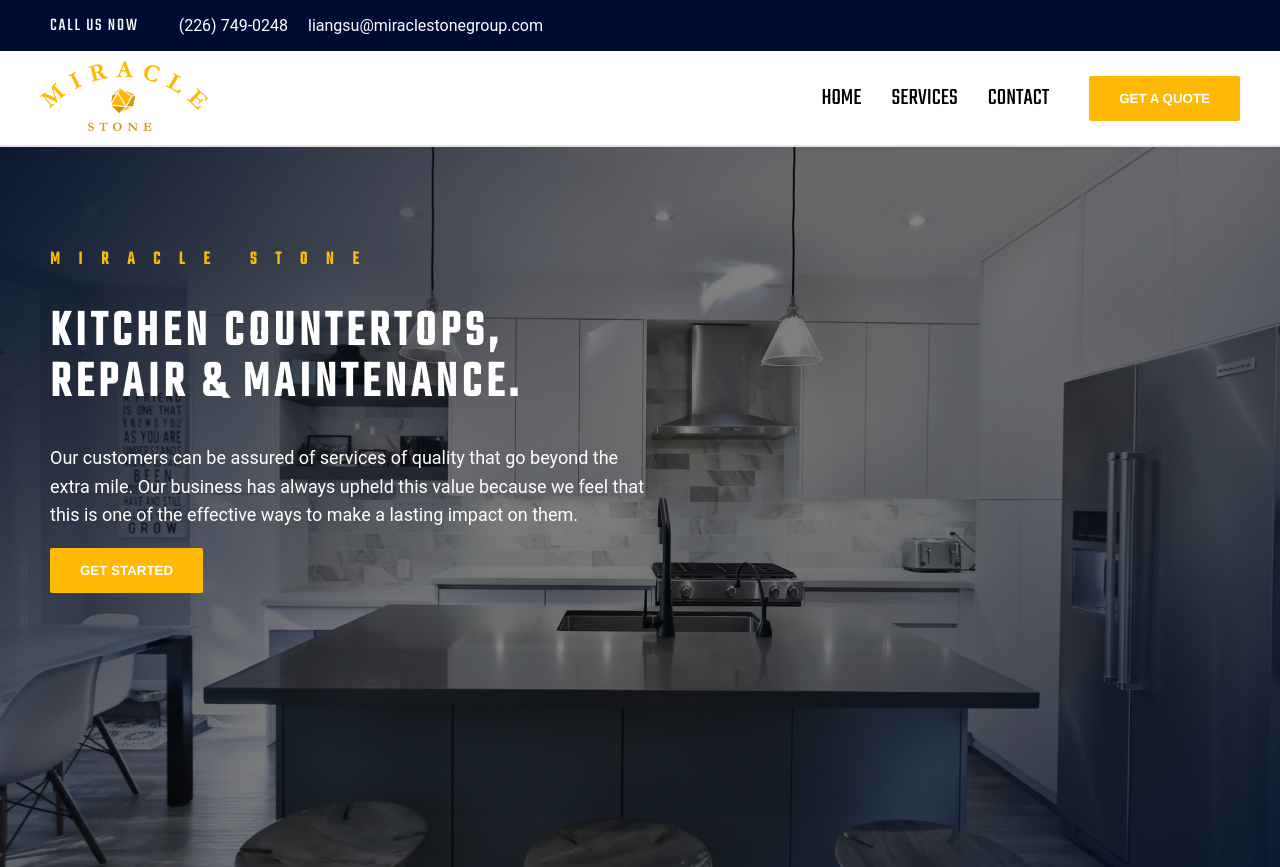
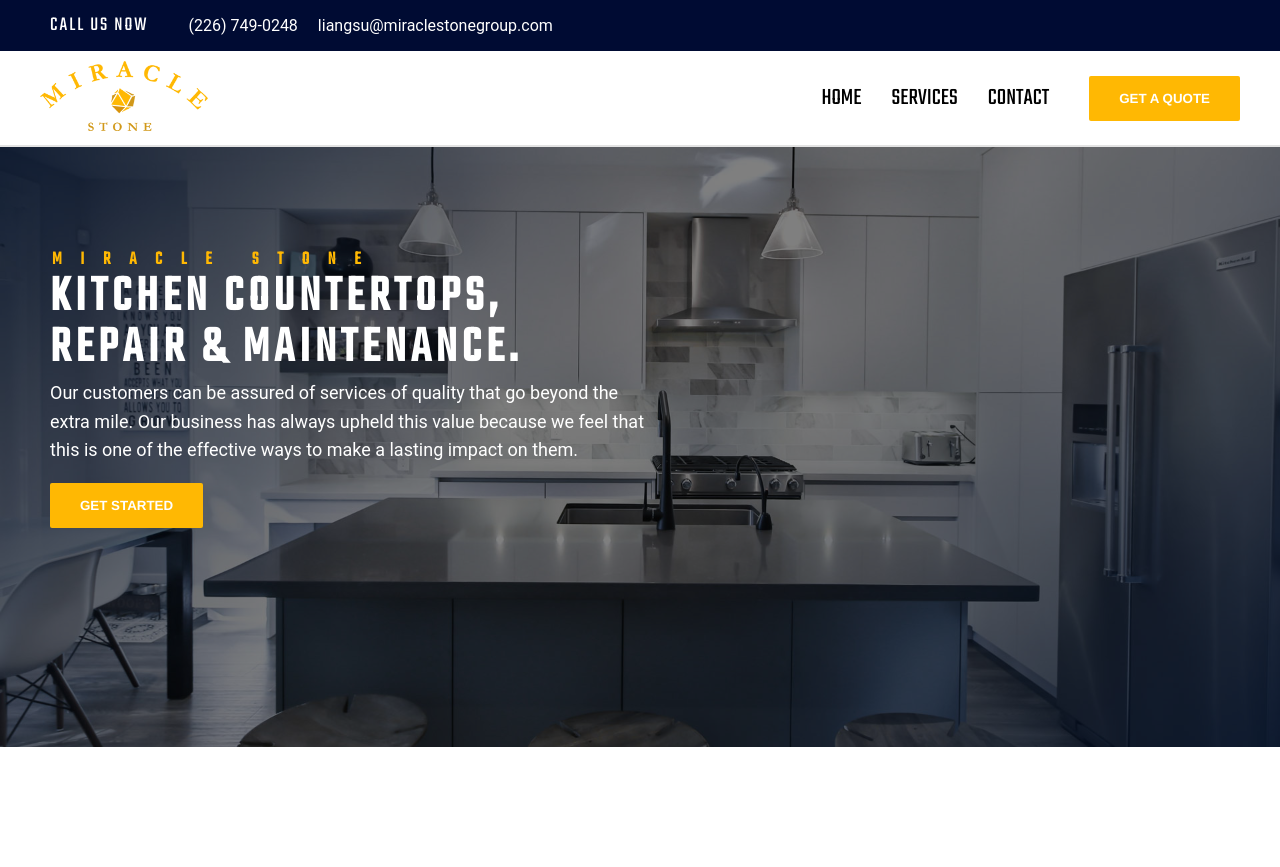
Before and after one commit to ksramos02/miraclestonegroup, a plain HTML site: page index.html in a window 1280 px wide. After the commit the page ends 800 px from the top, so only its background shows below. Drawn offline with Linux system fonts and the light colour scheme.

Commit message:
adjust hero section

```diff
--- a/assets/style.css
+++ b/assets/style.css
@@ -33,7 +33,7 @@ p {
 .above-header ul{
     display: flex;
     gap: 20px;
-
+    align-items: center;
 }
 
 .above-header .callus-txt {
@@ -42,7 +42,7 @@ p {
     letter-spacing: 0.1em;
     text-transform: uppercase;
     font-weight: 500;
-    font-size: 18px;
+    font-size: 20px;
 }
 
 .above-header ul li {
@@ -121,8 +121,10 @@ p {
 }
 
 .first-sect {
+    padding: 0;
+    margin: 0;
     color: white;
-    min-height: 70vh;
+    min-height: 55vh;
     padding: 80px 50px;
     background: url('/assets/images/homepage-bg1.jpg'),
     linear-gradient(rgba(0,0,0,0.5),rgba(0,0,0,0.5));
@@ -138,4 +140,10 @@ p {
     font-family: 'Teko';
     letter-spacing: 1em;
     color: #FFB803;
+    margin-bottom: -35px;
+    margin-left: 2px;
 }
+
+.first-sect .first-cnt p {
+    margin-top: -30px;
+}
```
